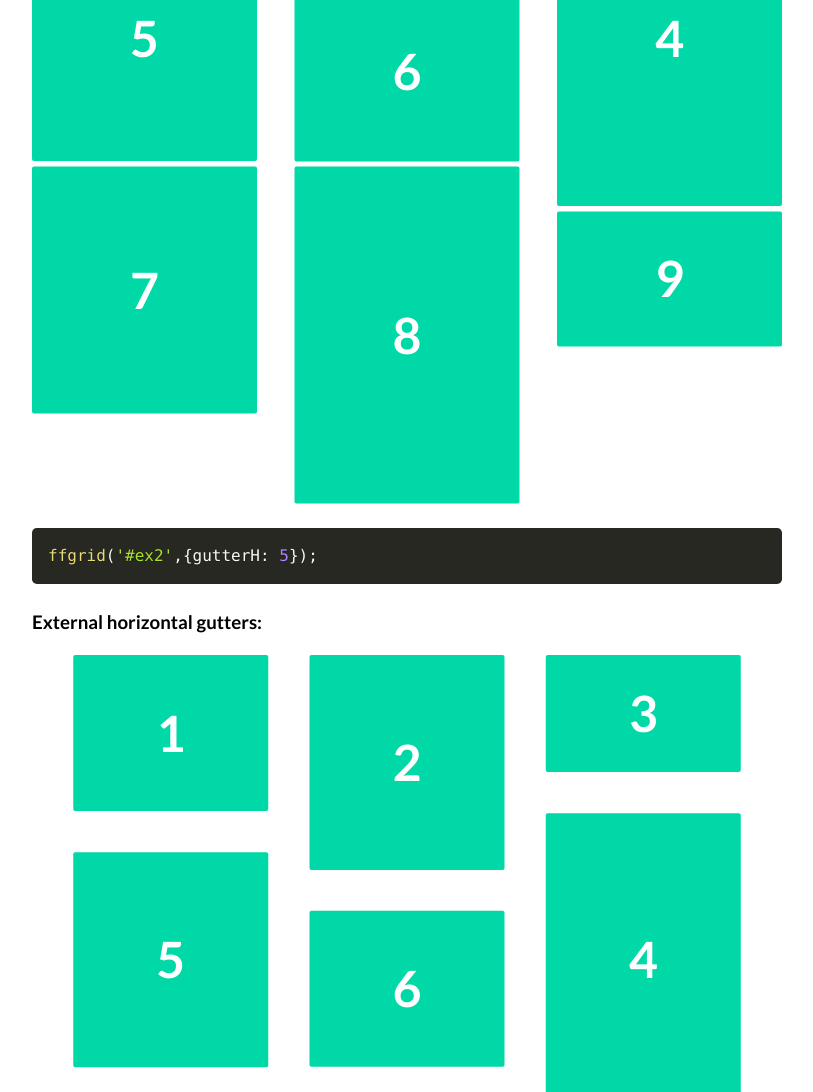
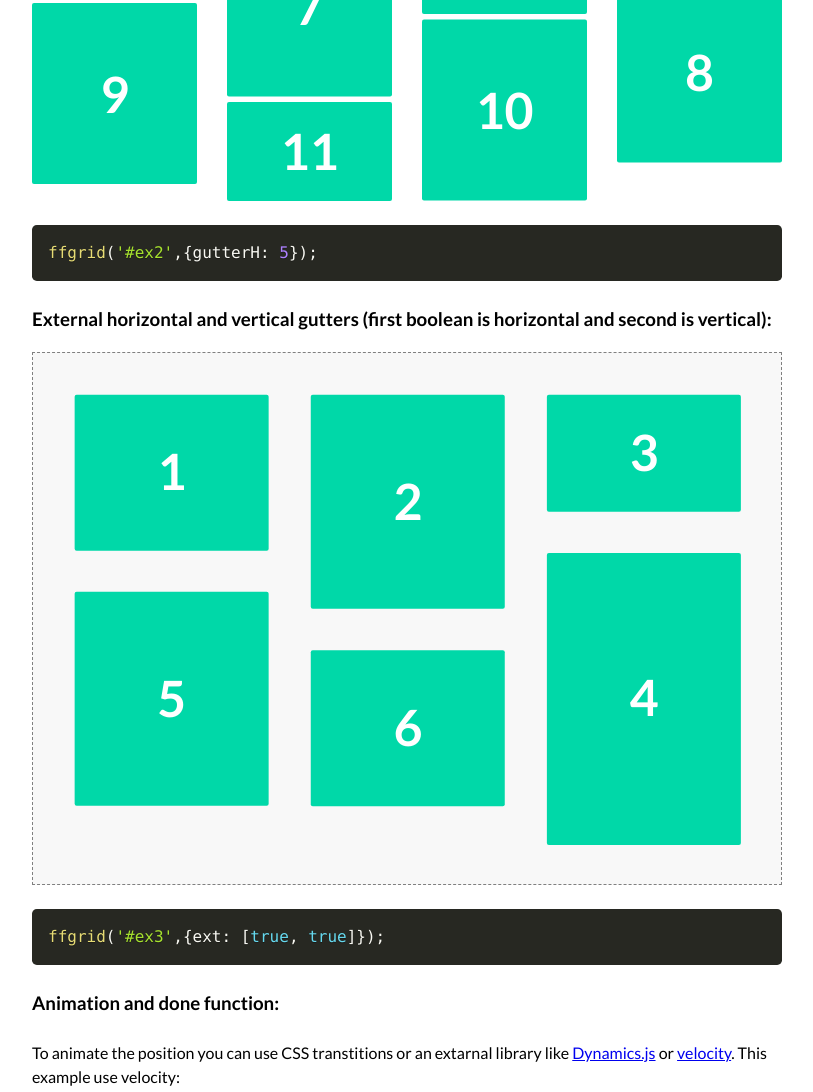
Before and after one commit to felixfaure/ff-grid, a website: page index.html in a window 1280 px wide. Shown: the part 3211-4303 px from the top of the page, without its empty margins (233-1046 px from the left). Drawn offline with Linux system fonts and the light colour scheme.

Commit message:
Better examples

```diff
--- a/examples/example.css
+++ b/examples/example.css
@@ -158,6 +158,13 @@ sub {
     padding-top: 150%;
 }
 
+#ex2 .ffgrid_item {
+	width: 22%;
+}
+#ex3 {
+	background-color: #F8F8F8;
+	border: 1px dashed grey;
+}
 #ex3 .ffgrid_item {
 	width: 26%;
 }
--- a/index.html
+++ b/index.html
@@ -89,12 +89,14 @@ window.addEventListener('resize', function(){
                 <div class="ffgrid_item ffgrid_item-h3"></div>
                 <div class="ffgrid_item ffgrid_item-h2"></div>
                 <div class="ffgrid_item ffgrid_item-h3"></div>
-                <div class="ffgrid_item ffgrid_item-h4"></div>
+                <div class="ffgrid_item ffgrid_item-h3"></div>
+                <div class="ffgrid_item ffgrid_item-h3"></div>
+                <div class="ffgrid_item ffgrid_item-h3"></div>
                 <div class="ffgrid_item"></div>
             </div>
             <pre><code class="language-javascript">ffgrid('#ex2',{gutterH: 5});</code></pre>
 
-            <h3>External horizontal gutters:</h3>
+            <h3>External horizontal and vertical gutters (first boolean is horizontal and second is vertical):</h3>
             <div class="ffgrid" id="ex3">
                 <div class="ffgrid_item ffgrid_item-h2"></div>
                 <div class="ffgrid_item ffgrid_item-h3"></div>
@@ -102,11 +104,8 @@ window.addEventListener('resize', function(){
                 <div class="ffgrid_item ffgrid_item-h4"></div>
                 <div class="ffgrid_item ffgrid_item-h3"></div>
                 <div class="ffgrid_item ffgrid_item-h2"></div>
-                <div class="ffgrid_item ffgrid_item-h3"></div>
-                <div class="ffgrid_item ffgrid_item-h4"></div>
-                <div class="ffgrid_item"></div>
             </div>
-            <pre><code class="language-javascript">ffgrid('#ex3',{ext: [true, false]});</code></pre>
+            <pre><code class="language-javascript">ffgrid('#ex3',{ext: [true, true]});</code></pre>
 
             <h3>Animation and done function:</h3>
             <p>To animate the position you can use CSS transtitions or an extarnal library like <a href="http://dynamicsjs.com/">Dynamics.js</a> or <a href="http://julian.com/research/velocity/">velocity</a>. This example use velocity:</p>
@@ -170,7 +169,7 @@ window.addEventListener('resize', function(){
         <script>
             ffgrid('#ex1');
             ffgrid('#ex2',{gutterH: 5});
-            ffgrid('#ex3',{ext: [true, false]});
+            ffgrid('#ex3',{ext: [true, true]});
             btnEx4 = document.getElementById('show_anim_4');
             ex4 = document.getElementById('ex4');
             btnEx4.addEventListener('click', function (event) {
@@ -194,7 +193,7 @@ window.addEventListener('resize', function(){
             window.addEventListener('resize', function() {
                 ffgrid('#ex1');
                 ffgrid('#ex2',{gutterH: 5});
-                ffgrid('#ex3',{ext: [true, false]});
+                ffgrid('#ex3',{ext: [true, true]});
                 if (ex4.classList && ex4.classList.contains('is-init') || new RegExp('(^| )' + 'is-init' + '( |$)', 'gi').test(ex4.className))
                     ffgrid(ex4);
             });
```
